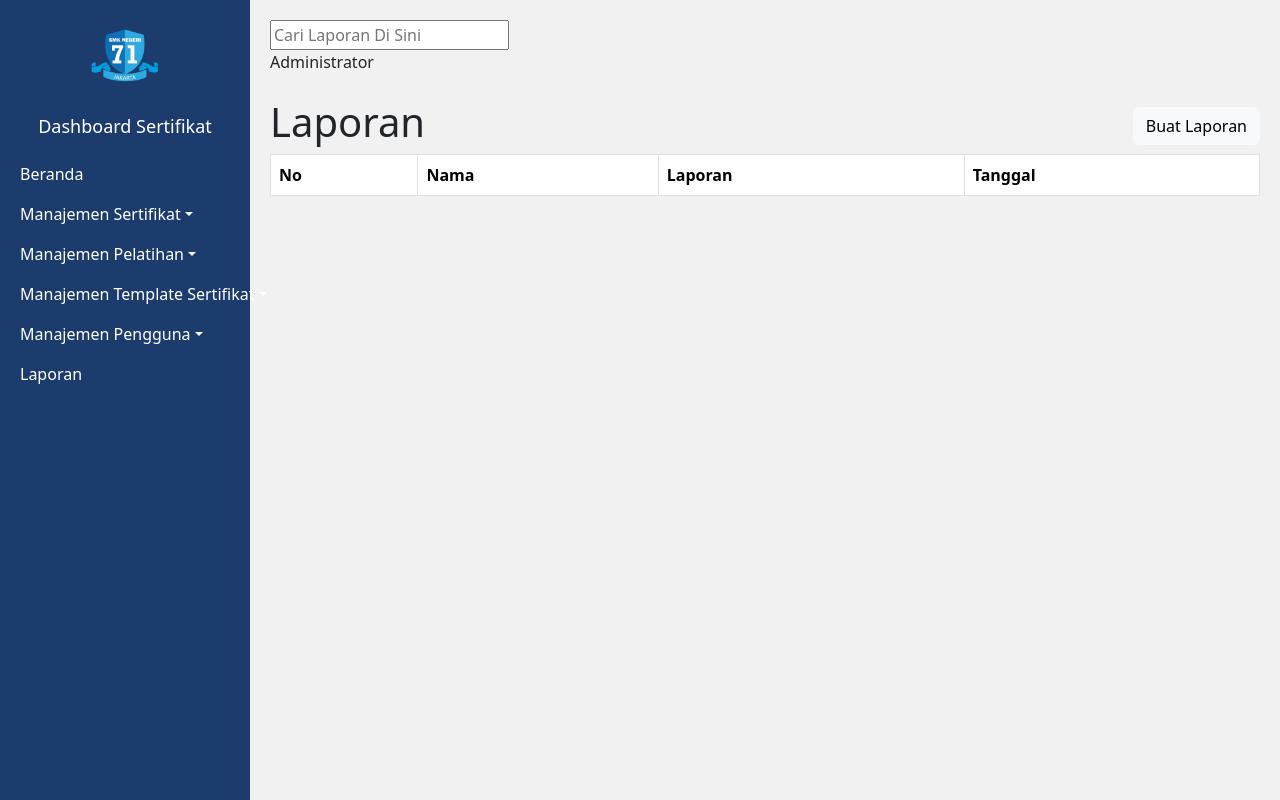
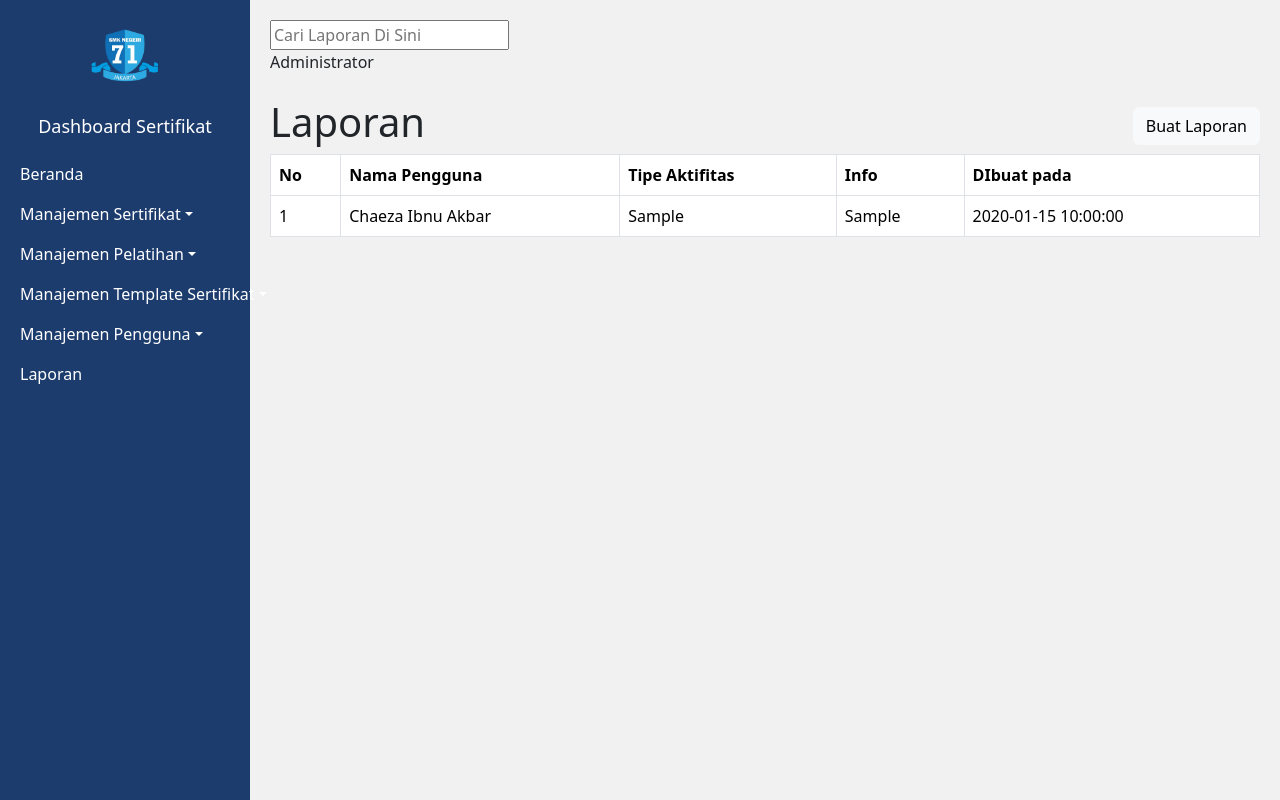
Before and after one commit to ItzKazuki/web-sertifikat-digital, a PHP site: page /dashboard/reports.php in a window 1280 px wide. Run offline with PHP 8.4, Linux system fonts and the light colour scheme; a user stored in the database is signed in; data comes from the database, SQL or seed files in the repository; tables that the repository leaves empty or names only in its code hold one stand-in row (values such as "Sample post"); lists and menus that the app fills with data are empty.

Commit message:
add: add new features: reports

```diff
--- a/src/dashboard/reports.php
+++ b/src/dashboard/reports.php
@@ -1,14 +1,21 @@
 <?php
 session_start();
 
+include '../service/connection.php';
 include '../service/utility.php';
 
 if (!isset($_SESSION['email']) && !isset($_SESSION['is_auth'])) {
     return redirect("index.php");
 }
 
-if($_SESSION['role'] != "admin") {
+if ($_SESSION['role'] != "admin") {
     return redirect("index.php");
+}
+
+$getAllReports = $conn->query("SELECT r.*, u.full_name FROM reports r JOIN users u ON r.user_id = u.id ORDER BY created_at ASC");
+
+while ($row = $getAllReports->fetch_assoc()) {
+    $reports[] = $row;
 }
 
 ?>
@@ -173,13 +180,23 @@ if($_SESSION['role'] != "admin") {
                 <thead>
                     <tr>
                         <th>No</th>
-                        <th>Nama</th>
-                        <th>Laporan</th>
-                        <th>Tanggal</th>
+                        <th>Nama Pengguna</th>
+                        <th>Tipe Aktifitas</th>
+                        <th>Info</th>
+                        <th>DIbuat pada</th>
                     </tr>
                 </thead>
                 <tbody>
-                    <!-- Rows will be added here -->
+                    <?php foreach ($reports as $key => $report) : ?>
+                        <!-- Rows will be added here -->
+                        <tr>
+                            <td><?= $key + 1 ?></td>
+                            <td><?= $report['full_name'] ?></td>
+                            <td><?= $report['type_activity'] ?></td>
+                            <td><?= $report['info'] ?></td>
+                            <td><?= $report['created_at'] ?></td>
+                        </tr>
+                    <?php endforeach; ?>
                 </tbody>
             </table>
         </div>
--- a/src/service/auth.php
+++ b/src/service/auth.php
@@ -140,6 +140,7 @@ function login()
   }
 
   if ($res != null) {
+    createActivity($conn, $res['id'], 'login', "Create new session with id: {$res['id']}");
     // set 1st user to admin
     if ($res['id'] == 1 && $res['role'] != 'admin') {
       $conn->query("UPDATE users SET role = 'admin' WHERE email = '$email'");
@@ -167,7 +168,9 @@ function login()
 
 function logout()
 {
+  global $conn;
   session_start();
+  createActivity($conn, $_SESSION['id'], "logout", "Success logout with id: " . $_SESSION['id']);
   session_destroy();
   session_start();
 
--- a/src/service/certificate.php
+++ b/src/service/certificate.php
@@ -99,6 +99,7 @@ function editCertificate()
 
   // update file_name di certificate_field table
   if ($conn->query($updateFileNameQuery)) {
+    createActivity($conn, $_SESSION['id'], "edit", "Success edit certificate with id: $id");
     return redirect("dashboard/certificate", "Berhasil mengubah sertifikat");
   } else {
     return redirect("dashboard/certificate", "Gagal mengubah sertifikat", "error");
@@ -129,6 +130,7 @@ function deleteCertificate()
   $sql = "DELETE FROM certificates WHERE id = $id";
 
   if ($conn->query($sql) == 1) {
+    createActivity($conn, $_SESSION['id'], "delete", "Success delete certificate with id: $id");
     return redirect("dashboard/certificate/", "Berhasil menghapus pelatihan dengan id: $id");
   } else {
     return redirect("dashboard/certificate", "gagal menghapus pelatihan", "error");
@@ -166,6 +168,7 @@ VALUES ($id_participation, $id_courses, '$cert_id', current_timestamp(), '$templ
 VALUES (" . $certificate['id'] . ", '$name', '$desc', '" . $certification_image[0] . "')";
 
   if ($conn->query($createCertificateField)) {
+    createActivity($conn, $_SESSION['id'], "create", "Success create new certificate with id: $cert_id");
     return redirect("dashboard/certificate", "berhasil membuat pelatihan baru");
   }
 }
--- a/src/service/certificate_template.php
+++ b/src/service/certificate_template.php
@@ -72,6 +72,7 @@ function createTemplate()
     $sql = "INSERT INTO certificate_templates (id, file_name, template_name, template_desc, uploader_id, created_at) VALUES ('$slug_id', '" . $template[0] . "', '$name', '$desc', '" . $_SESSION['id'] . "', current_timestamp())";
 
     if ($conn->query($sql)) {
+      createActivity($conn, $_SESSION['id'], "create", "Success create new template");
       return redirect("dashboard/certificate-template", "berhasil membuat template baru");
     }
   }
@@ -114,6 +115,7 @@ function editTemplate()
     $sql = "UPDATE certificate_templates SET id = '$slug_id, file_name = '" . $template[0] . "', template_name = '$name', template_desc = '$desc', uploader_id = '" . $_SESSION['id'] . "' WHERE id = '$id'";
 
     if ($conn->query($sql)) {
+      createActivity($conn, $_SESSION['id'], "edit", "Success edit template with id: $id");
       return redirect("dashboard/certificate-template", "berhasil membuat template baru");
     }
   }
@@ -142,6 +144,7 @@ function deleteTemplate()
   $sql = "DELETE FROM certificate_templates WHERE id = '$id'";
 
   if ($conn->query($sql) == 1) {
+    createActivity($conn, $_SESSION['id'], "delete", "Success delete template with id: $id");
     return redirect("dashboard/certificate-template/", "Berhasil menghapus pelatihan dengan id: $id");
   } else {
     return redirect("dashboard/certificate-template", "gagal menghapus pelatihan", "error");
--- a/src/service/courses.php
+++ b/src/service/courses.php
@@ -61,6 +61,7 @@ function deleteCourse()
   $sql = "DELETE FROM courses WHERE id = $id";
 
   if ($conn->query($sql) == 1) {
+    createActivity($conn, $_SESSION['id'], "delete", "Success delete course with id: $id");
     return redirect("dashboard/courses/", "Berhasil menghapus pelatihan dengan id: $id");
   } else {
     return redirect("dashboard/courses", "gagal menghapus pelatihan", "error");
@@ -80,6 +81,7 @@ function editCourse()
 
   $sql = "UPDATE courses SET event_name = '$name', event_description = '$desc', event_date = '$course_date', organizer = '$organizer' WHERE id = $id";
   if ($conn->query($sql)) {
+    createActivity($conn, $_SESSION['id'], "edit", "Success edit course with id: $id");
     return redirect("dashboard/courses", "berhasil membuat pelatihan baru");
   } else {
     return redirect("dashboard/courses", "gagal mengubah pelatihan", "error");
@@ -99,6 +101,7 @@ function createCourse()
   $sql = "INSERT INTO courses (event_name, event_description, event_date, organizer, created_at) VALUES ('$name', '$desc', '$course_date', '$organizer', current_timestamp())";
 
   if ($conn->query($sql)) {
+    createActivity($conn, $_SESSION['id'], "create", "Success create course with name: $name");
     return redirect("dashboard/courses", "berhasil membuat pelatihan baru");
   } else {
     return redirect("dashboard/courses", "gagal mengubah pelatihan", "error");
--- a/src/service/users.php
+++ b/src/service/users.php
@@ -59,6 +59,7 @@ function deleteUser()
   $sql = "DELETE FROM users WHERE id = $id";
 
   if ($conn->query($sql) == 1) {
+    createActivity($conn, $_SESSION['id'], "delete", "Success delete user with id: $id");
     return redirect("dashboard/users/", "Berhasil menghapus user dengan id: $id");
   } else {
     return redirect("dashboard/users", "gagal menghapus user", "error");
@@ -102,7 +103,10 @@ WHERE id = $id;";
   // echo $sql; die;
 
   if ($conn->query($sql)) {
+    createActivity($conn, $_SESSION['id'], "edit", "Success edit user with id: $id");
     return redirect("dashboard/users", "berhasil mengubah akun dengan id: $id");
+  } else {
+    return redirect("dashboard/users", "gagal mengubah akun dengan id: $id", "error");
   }
 }
 
@@ -139,6 +143,7 @@ function createUser()
     $sql = "INSERT INTO users (nik, full_name, email, phone_number, password, role, created_at) VALUES ('$nik', '$f_name', '$email', '$phone_number', '$salt;$hashPassword', '$role', current_timestamp())";
 
     if ($conn->query($sql)) {
+      createActivity($conn, $_SESSION['id'], "create", "Success create user withnik: $nik");
       return redirect("dashboard/users", "berhasil membuat akun baru");
     }
   }
--- a/src/service/utility.php
+++ b/src/service/utility.php
@@ -9,6 +9,14 @@ function redirect(string $fileName, string $message = "", string $type = 'succes
 
   header('Location: ../' . $fileName);
   exit();
+}
+
+function createActivity($conn, $user_id, $type, $info)
+{
+  $sql = "INSERT INTO `reports` (`user_id`, `type_activity`, `info`) VALUES ($user_id, '$type', '$info')";
+  if (!$conn->query($sql)) {
+    redirect("index.php", "error", "error");
+  }
 }
 
 function base_url()
```
Also changed, not shown: src/dashboard/index.php (+2 -6 lines).
